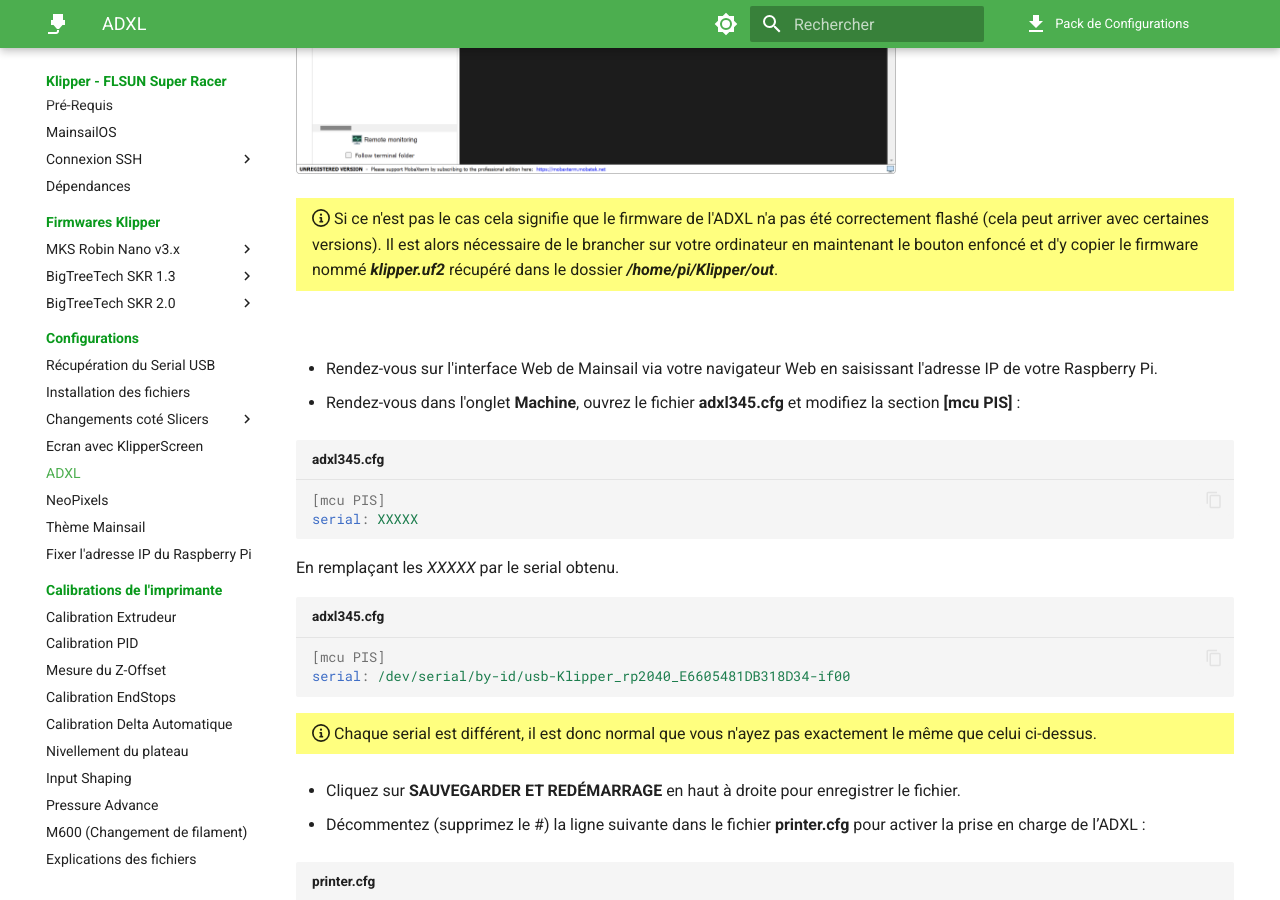
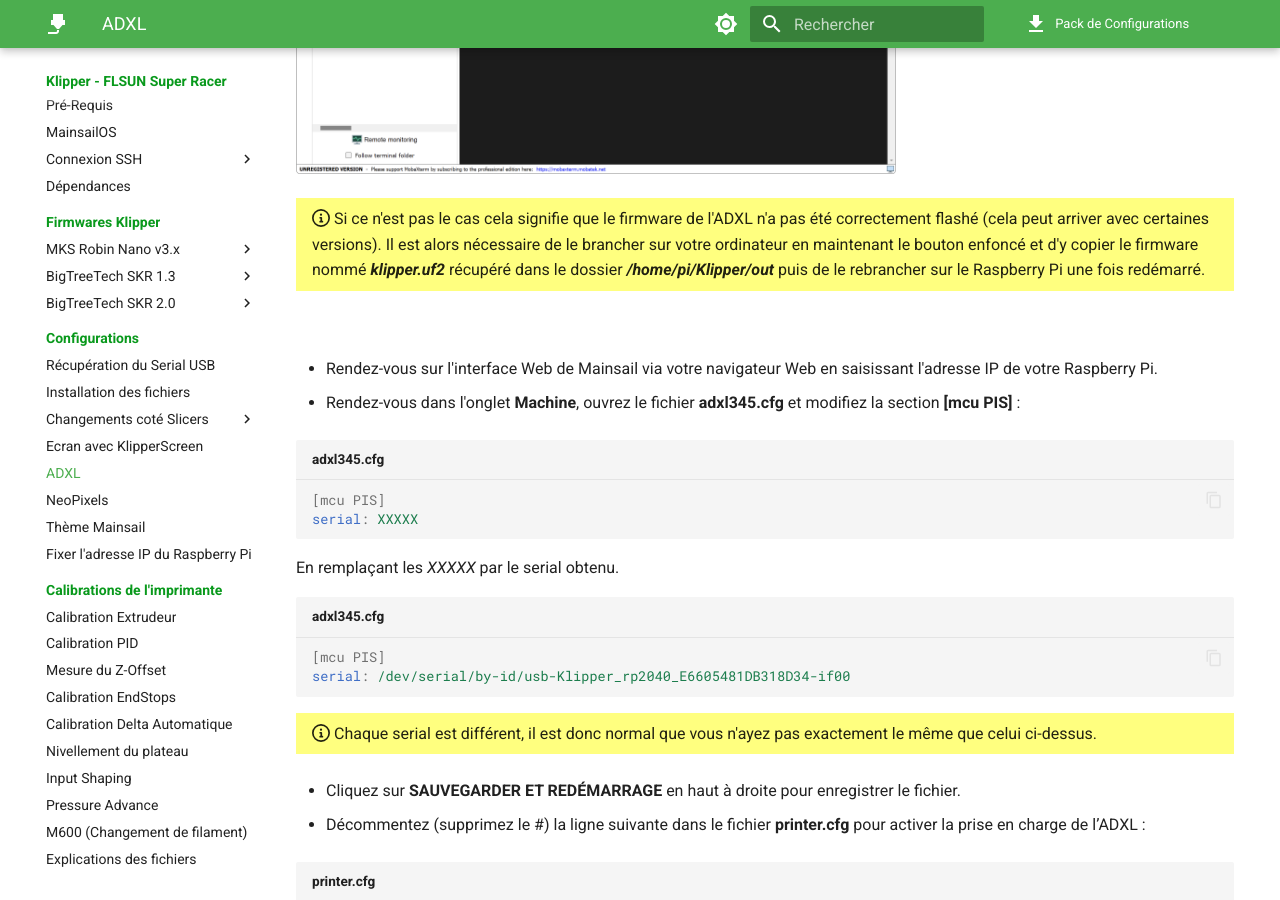
Before and after one commit to Guilouz/Klipper-Flsun-Super-Racer, an MkDocs documentation site: the page built from docs/configurations/adxl.md, in a window 1280 px wide and 900 px high, scrolled down 2515 px. Built offline with MkDocs 1.6.1 and Material for MkDocs 9.7.7, drawn with Linux system fonts in a browser that asks for light colours; comment, search, counter and statistics services are not loaded.

Commit message:
Update adxl.md

```diff
--- a/docs/configurations/adxl.md
+++ b/docs/configurations/adxl.md
@@ -95,7 +95,7 @@
 
 {==
 
-:octicons-info-16: Si ce n'est pas le cas cela signifie que le firmware de l'ADXL n'a pas été correctement flashé (cela peut arriver avec certaines versions). Il est alors nécessaire de le brancher sur votre ordinateur en maintenant le bouton enfoncé et d'y copier le firmware nommé <b><i>klipper.uf2</i></b> récupéré dans le dossier <b><i>/home/pi/Klipper/out</i></b>.
+:octicons-info-16: Si ce n'est pas le cas cela signifie que le firmware de l'ADXL n'a pas été correctement flashé (cela peut arriver avec certaines versions). Il est alors nécessaire de le brancher sur votre ordinateur en maintenant le bouton enfoncé et d'y copier le firmware nommé <b><i>klipper.uf2</i></b> récupéré dans le dossier <b><i>/home/pi/Klipper/out</i></b> puis de le rebrancher sur le Raspberry Pi une fois redémarré.
 
 ==}
 
```
